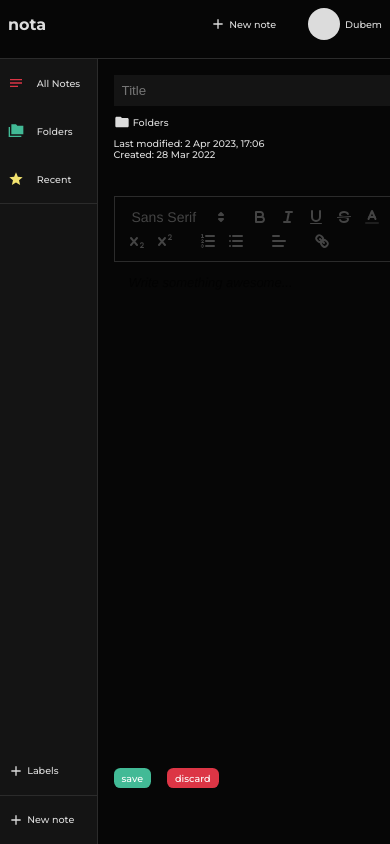
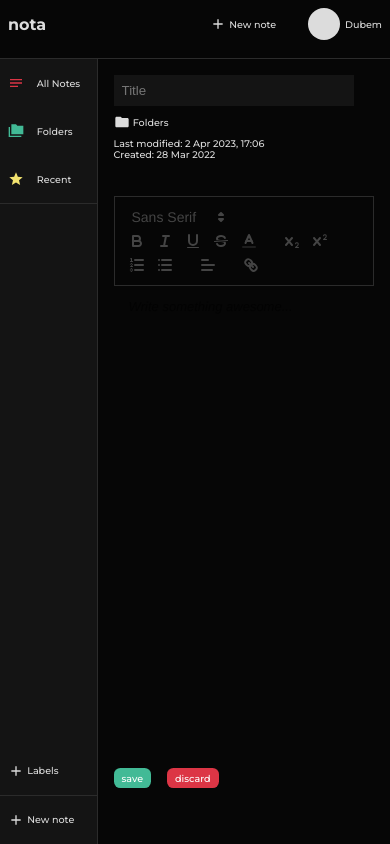
Before and after one commit to dubem-ji/nota, a React (Create React App) app in the folder frontend/: page / in a window 390 px wide. Both pictures are taken after a click on the element 338 px from the left and 257 px from the top of the page. Built offline with nearby package versions, Linux system fonts and the light colour scheme.

Commit message:
Update index.css

```diff
--- a/frontend/src/index.css
+++ b/frontend/src/index.css
@@ -491,4 +491,12 @@ ul li{
         grid-template-columns: 100%;
         row-gap: 15px;
     }
+
+    .main .note-input .input-header input {
+        padding: 0.5rem;
+        width: 15rem;
+        background: var(--color-black-variant-2);
+        color: var(--color-white);
+        border: none;
+    }
 }
```
